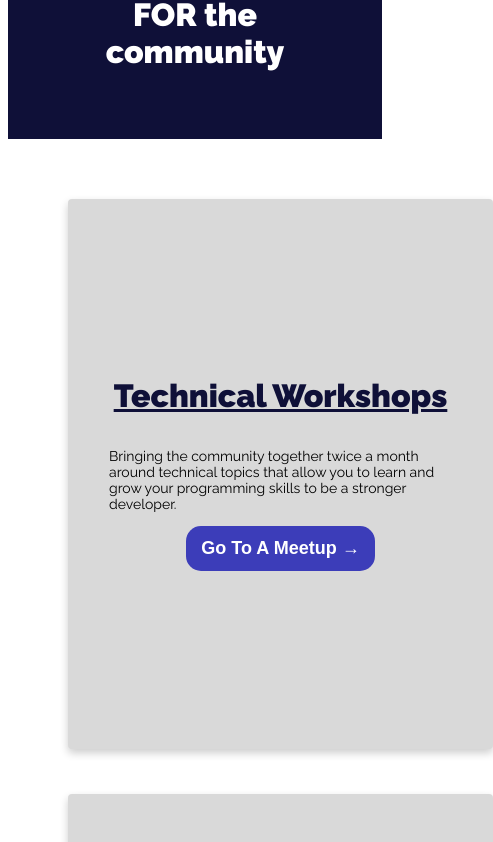
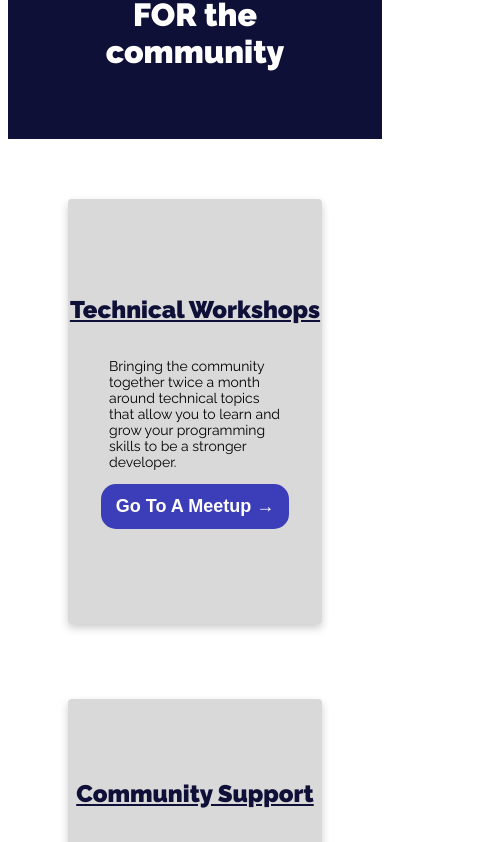
Before and after one commit to dallassoftwaredevelopers/DSDsite, a Next.js app: page / in a window 390 px wide. Shown: the part 690-1532 px from the top of the page, 493 px wide, since content can reach past the window. Built offline with nearby package versions, Linux system fonts and the light colour scheme.

Commit message:
fix: card container broken on mobile (WEB-29)

```diff
--- a/src/app/components/cardsSection/cards.module.css
+++ b/src/app/components/cardsSection/cards.module.css
@@ -39,3 +39,28 @@
 .cardLink {
   text-decoration: none;
 }
+
+@media (max-width: 1300px) {
+  .cardContainer {
+    flex-direction: column;
+    align-items: center;
+  }
+
+  .card {
+    margin-bottom: 30px;
+  }
+
+  .cardHeader {
+    font-size: 24px;
+  }
+}
+
+@media (max-width: 375px) {
+  .cardContainer {
+    padding: 24px;
+  }
+
+  .cardContent {
+    padding: 0 24px;
+  }
+}
```
